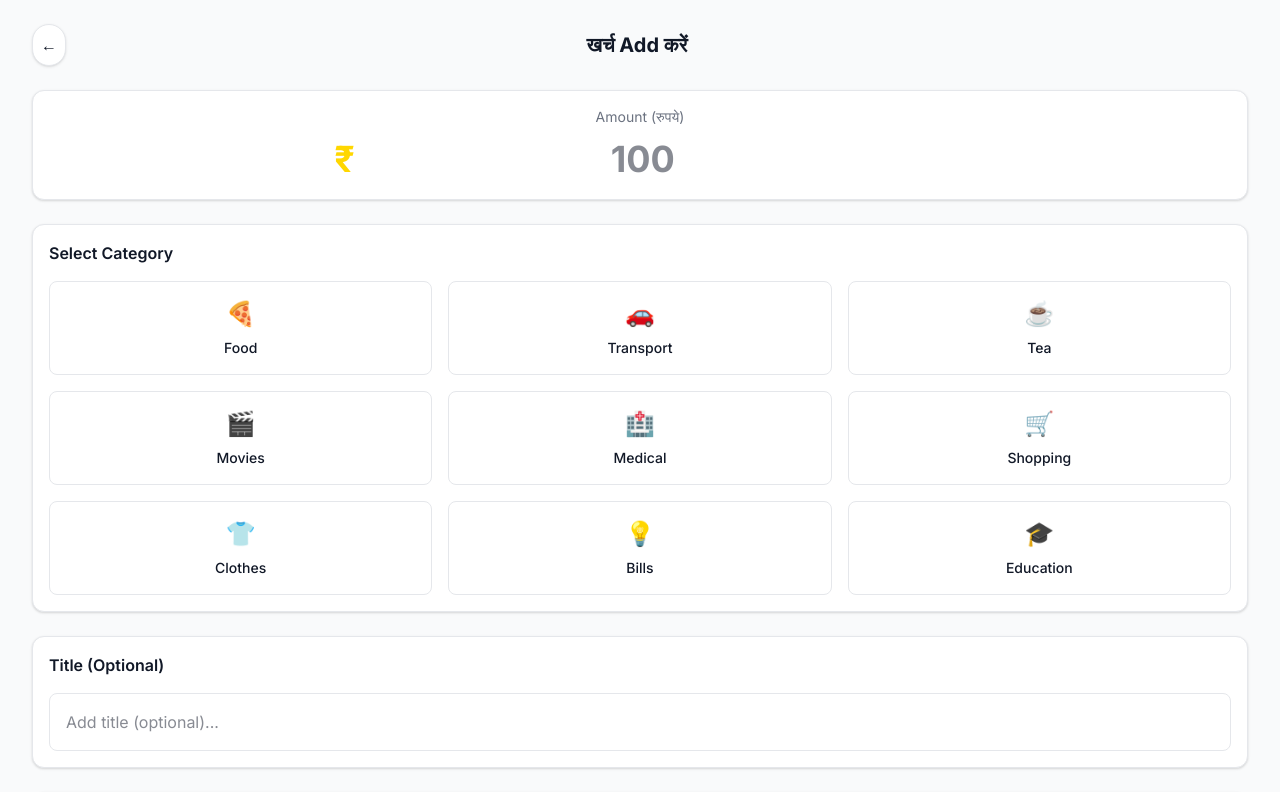
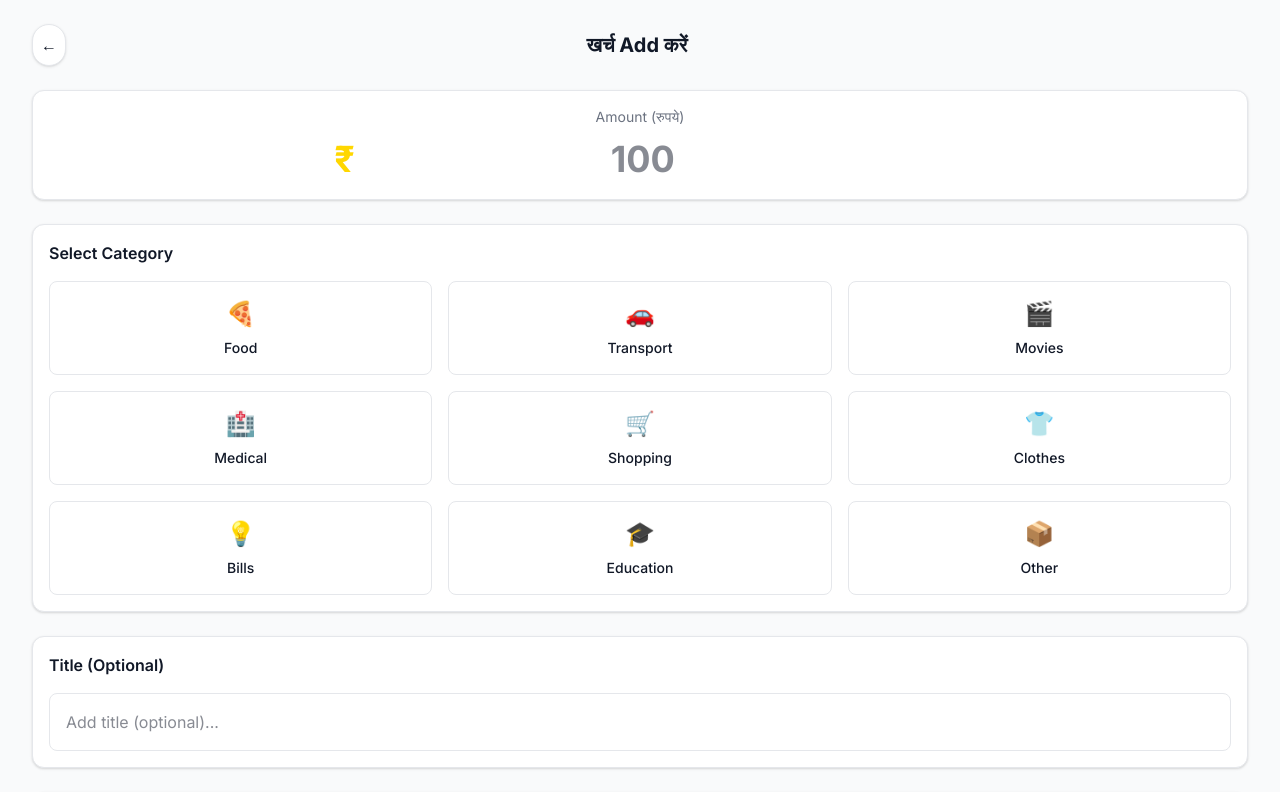
Before and after one commit to shivansh-16/PaisaKa-Track-web-app, a Next.js app: page /expenses/add in a window 1280 px wide. Shown: the top 792 px of the page. Built offline with nearby package versions, Linux system fonts and the light colour scheme; no server answers.

Commit message:
feat: tea to other category change

```diff
--- a/app/expenses/add/page.tsx
+++ b/app/expenses/add/page.tsx
@@ -157,13 +157,13 @@
                   {[
                     { emoji: '🍕', name: lang === 'hi' ? 'भोजन' : 'Food' },
                     { emoji: '🚗', name: lang === 'hi' ? 'यातायात' : 'Transport' },
-                    { emoji: '☕', name: lang === 'hi' ? 'चाय' : 'Tea' },
                     { emoji: '🎬', name: lang === 'hi' ? 'मनोरंजन' : 'Movies' },
                     { emoji: '🏥', name: lang === 'hi' ? 'चिकित्सा' : 'Medical' },
                     { emoji: '🛒', name: lang === 'hi' ? 'खरीदारी' : 'Shopping' },
                     { emoji: '👕', name: lang === 'hi' ? 'कपड़े' : 'Clothes' },
                     { emoji: '💡', name: lang === 'hi' ? 'बिल' : 'Bills' },
                     { emoji: '🎓', name: lang === 'hi' ? 'शिक्षा' : 'Education' },
+                    { emoji: '📦', name: lang === 'hi' ? 'अन्य' : 'Other' },
                   ].map((category) => (
                     <button
                       key={category.name}
--- a/app/layout.tsx
+++ b/app/layout.tsx
@@ -6,6 +6,7 @@
     import { ExpenseProvider } from '@/context/ExpenseContext';
     import { IncomeProvider } from '@/context/IncomeContext';
     import { TotalBalanceProvider } from '@/context/TotalBalanceContext';
+    import ClientBottomNavWrapper from '@/components/layout/ClientBottomNavWrapper';
     import { cookies } from 'next/headers';
 
     const inter = Inter({ subsets: ['latin'] });
@@ -34,6 +35,7 @@
                   <IncomeProvider>
                     <TotalBalanceProvider>
                       {children}
+                      <ClientBottomNavWrapper />
                     </TotalBalanceProvider>
                   </IncomeProvider>
                 </ExpenseProvider>
```
